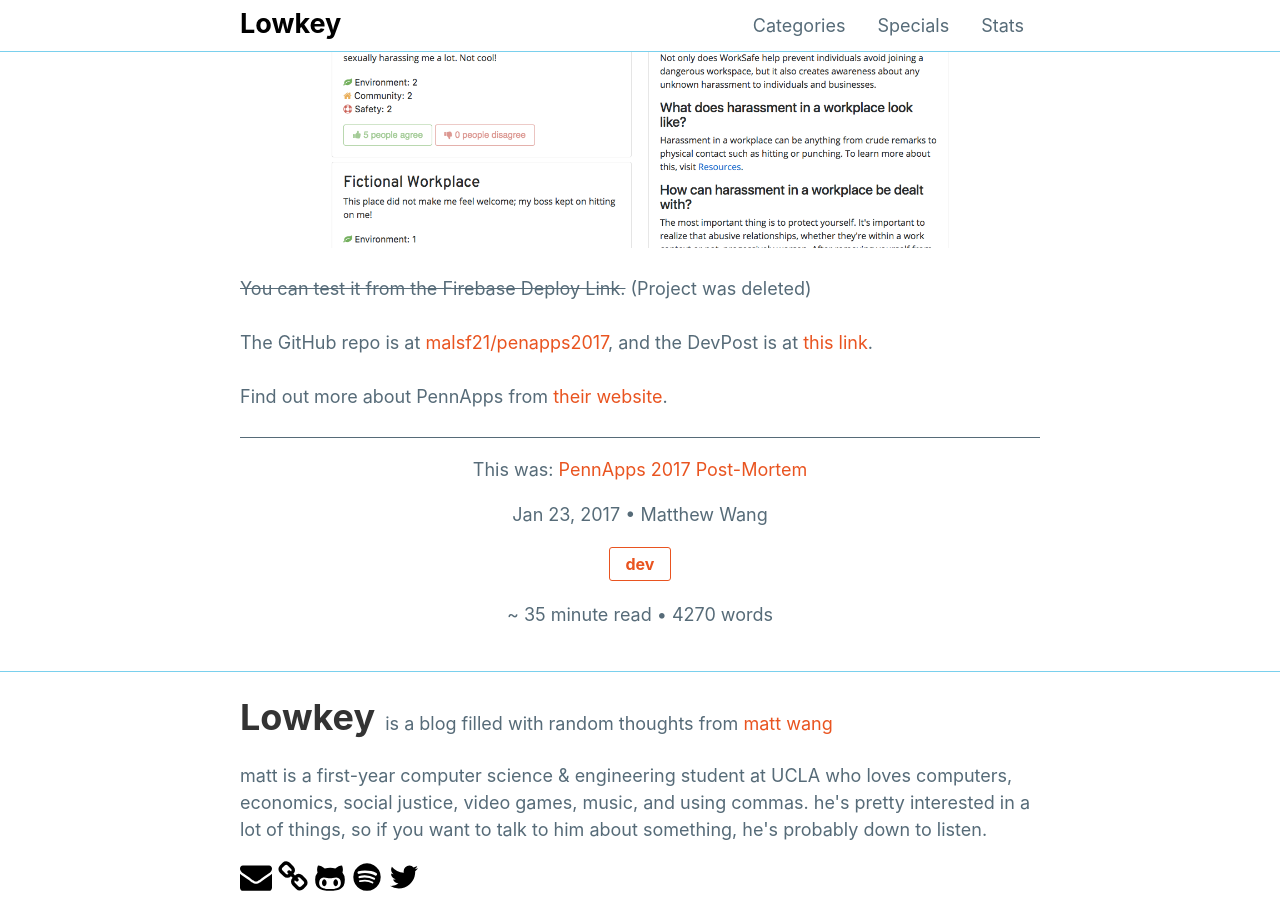
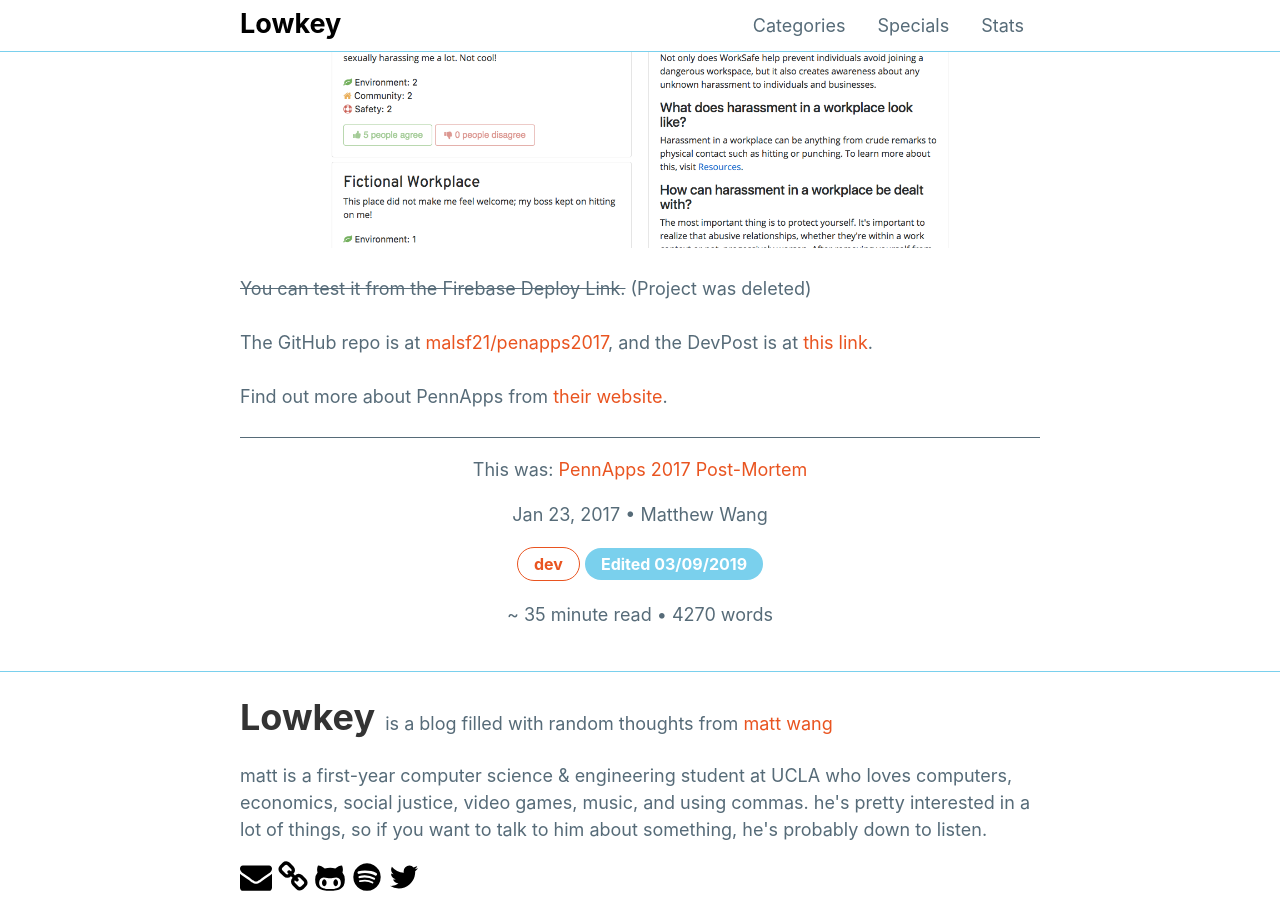
Before and after one commit to mattxwang/lowkey, a Jekyll site: the page built from _posts/2017-01-23-penapps-2017-post-mortem.markdown, in a window 1280 px wide and 900 px high, scrolled down 10405 px. Built offline with Jekyll 4.4.1, drawn with Linux system fonts in a browser that asks for light colours.

Commit message:
welp, forgot to make tags consistent
should they be buttons ?!?!?!

```diff
--- a/_layouts/post.html
+++ b/_layouts/post.html
@@ -47,15 +47,20 @@
   <div>
     {% for category in page.categories %}
       {% if site.specials_list contains category %}
-        <span class="tag bg-primary">
+        <span class="tag tag-rounded bg-primary">
           <a class="link-white" href="{{site.baseurl}}/specials/{{ category }}/">{{ category }}</a>
         </span>
       {% else %}
-        <span class="tag border-primary">
+        <span class="tag tag-rounded border-primary">
           <a href="{{site.baseurl}}/category/{{ category }}.html">{{ category }}</a>
         </span>
       {% endif %}
     {% endfor %}
+    {% if page.edits %}
+      {% for edit in page.edits %}
+        <span class="tag tag-rounded bg-secondary">Edited {{ edit }}</span>
+      {% endfor %}
+    {% endif %}
   </div>
   <p>
     {% capture words %}
```
